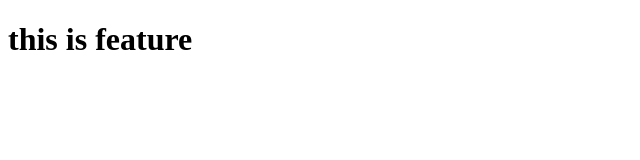
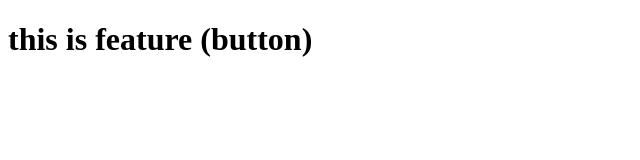
Before and after one commit to krbugde/DemoRepository, a plain HTML site: page extra.html in a window 1280 px wide. Shown: the whole page, without its empty margins (0-640 px from the left). Drawn offline with Linux system fonts and the light colour scheme.

```diff
--- a/extra.html
+++ b/extra.html
@@ -6,6 +6,6 @@
     <title>Document</title>
   </head>
   <body>
-    <h1>this is feature</h1>
+    <h1>this is feature (button)</h1>
   </body>
 </html>
```
